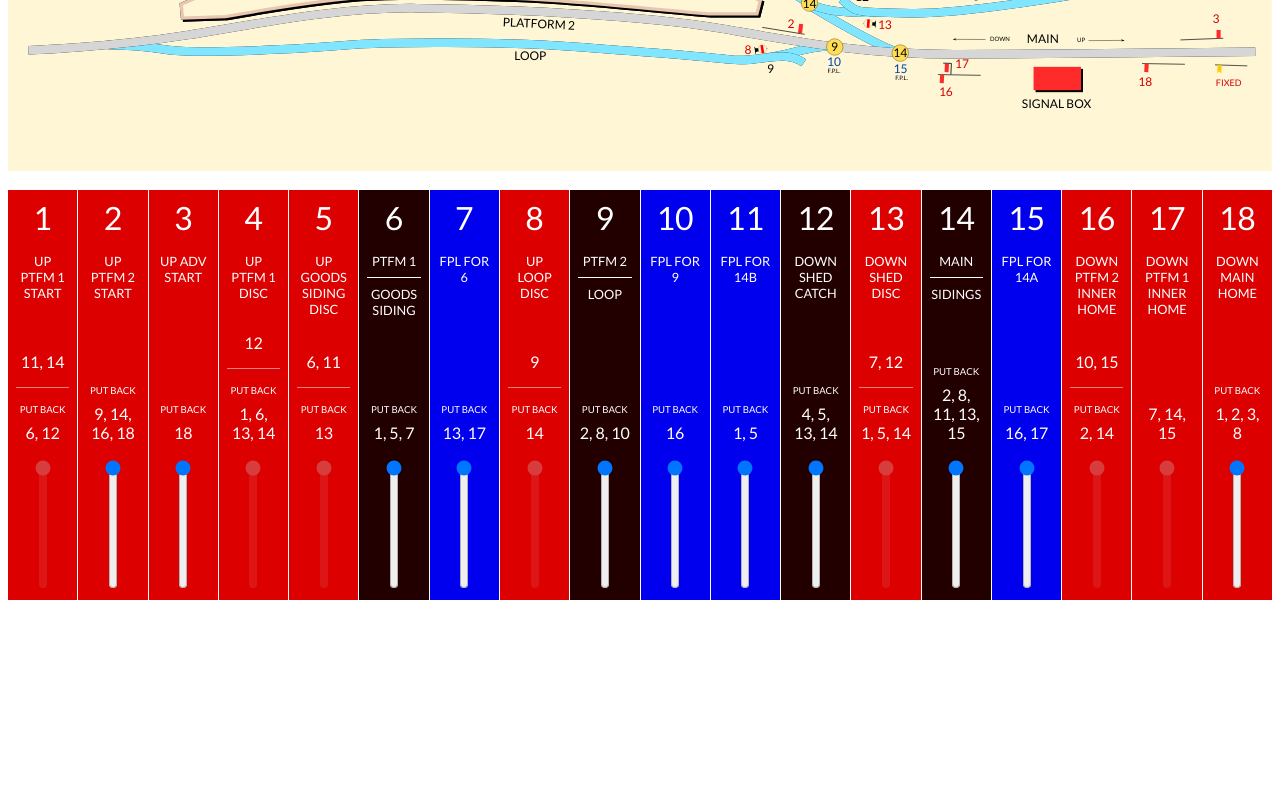
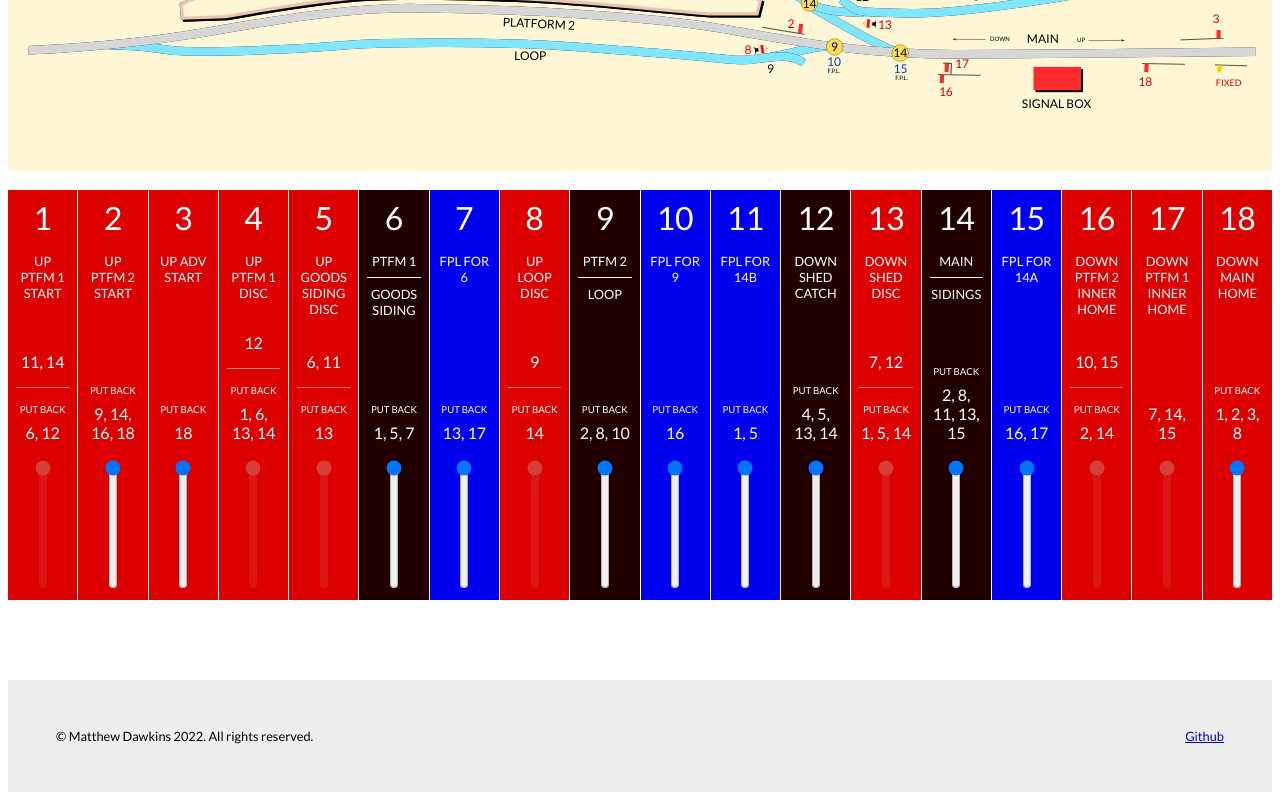
Before and after one commit to mafu-d/signal-box-simulator, a Vue app: page / in a window 1280 px wide. Shown: the part 271-1071 px from the top of the page. Before the commit the page ends 879 px from the top, so only its background shows below. Built offline with nearby package versions, Linux system fonts and the light colour scheme.

Commit message:
Add footer

```diff
--- a/src/App.vue
+++ b/src/App.vue
@@ -13,6 +13,14 @@
         @changeState="stateChanged"
       />
     </div>
+    <footer>
+      <div>&copy; Matthew Dawkins 2022. All rights reserved.</div>
+      <div>
+        <a href="https://github.com/mafu-d/signal-box-simulator" target="_blank"
+          >Github</a
+        >
+      </div>
+    </footer>
   </div>
 </template>
 
@@ -232,4 +240,13 @@ body {
   height: auto;
   margin-bottom: 1rem;
 }
+
+footer {
+  margin-top: 5rem;
+  padding: 3rem;
+  background: #eee;
+  font-size: 0.8rem;
+  display: flex;
+  justify-content: space-between;
+}
 </style>
```
